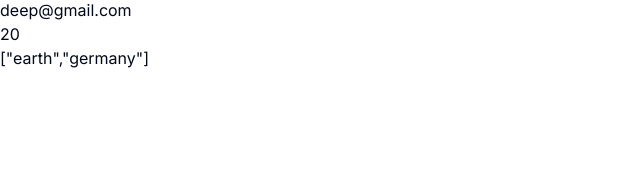
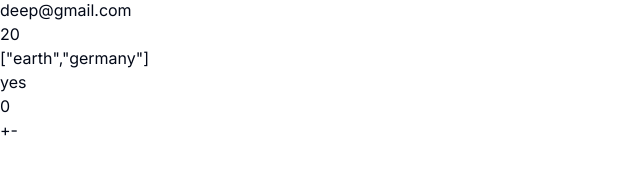
Before and after one commit to erDeep64930/learningTypescript, a Next.js app: page / in a window 1280 px wide. Shown: the part 170-342 px from the top of the page, without its empty margins (0-640 px from the left). Built offline with nearby package versions, Linux system fonts and the light colour scheme.

Commit message:
useState with typescript

```diff
--- a/app/page.tsx
+++ b/app/page.tsx
@@ -1,4 +1,5 @@
 import AdminInfo from "@/components/AdminInfo";
+import Counter from "@/components/Counter";
 import User from "@/components/User";
 import UserInfo from "@/components/UserInfo";
 
@@ -17,6 +18,7 @@ export default function Home() {
         age={20}
         location={["earth", "germany"]}
         admin="yes"/>
+        <Counter />
     </div>
   );
 }
--- a/components/AdminInfo.tsx
+++ b/components/AdminInfo.tsx
@@ -5,7 +5,7 @@ type Info = {
     email: string;
     age:number;
     location:string[];
-    admin:boolean;
+    admin:string;
   }
 const AdminInfo = ({username,email,age,location,admin}:Info) => {
   return (
@@ -15,6 +15,7 @@ const AdminInfo = ({username,email,age,location,admin}:Info) => {
         <li>{email}</li>
         <li>{age}</li>
         <li>{JSON.stringify(location)}</li>
+        <li>{admin}</li>
       </ul>
     </div>
   )
--- /dev/null
+++ b/components/Counter.tsx
@@ -0,0 +1,28 @@
+'use client'
+import React, { useState } from 'react'
+type Shape = {
+    val:string
+}
+
+const Counter = () => {
+    const [count,setCount]= useState<number>(0);
+
+    const increment=()=>{
+        setCount(count+1);
+    }
+    const decrement=()=>{
+        setCount(count-1);
+    }
+    return (
+        <div>
+            <h1>{count}</h1>
+            <button onClick={increment}>+</button>
+            <button onClick={decrement}>-</button>
+        </div>
+    )
+  return (
+    <div>Counter</div>
+  )
+}
+
+export default Counter
--- a/components/UserInfo.tsx
+++ b/components/UserInfo.tsx
@@ -1,6 +1,6 @@
 import React from 'react'
 
-type Info = {
+export type Info = {
   username: string;
   email: string;
   age:number;
```
